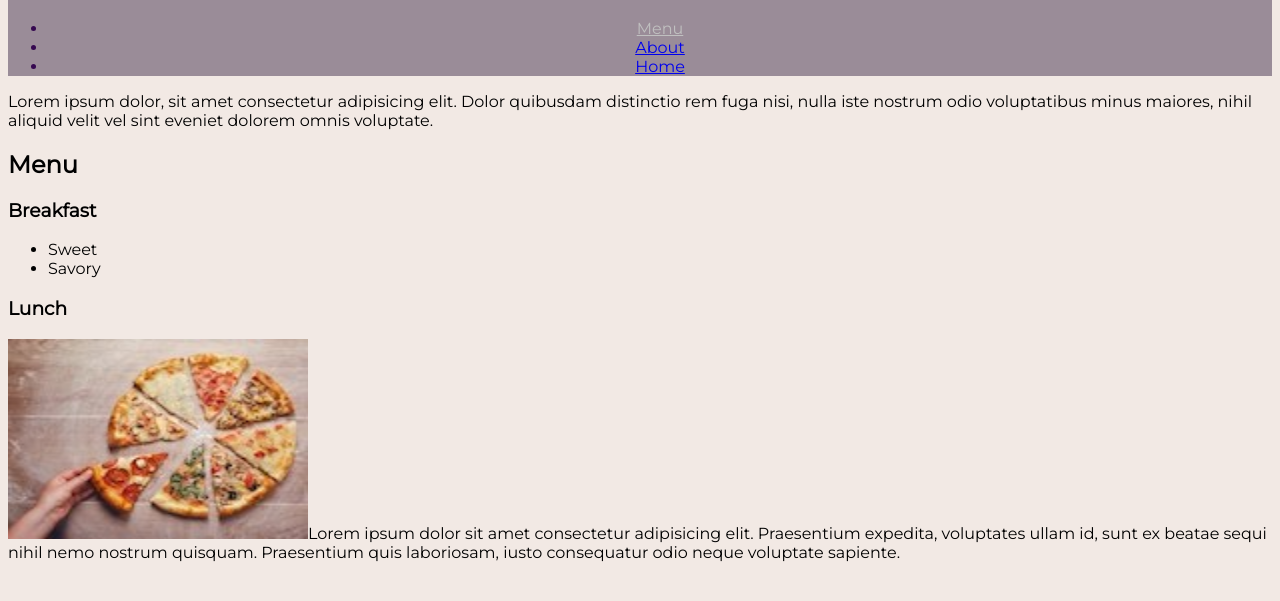
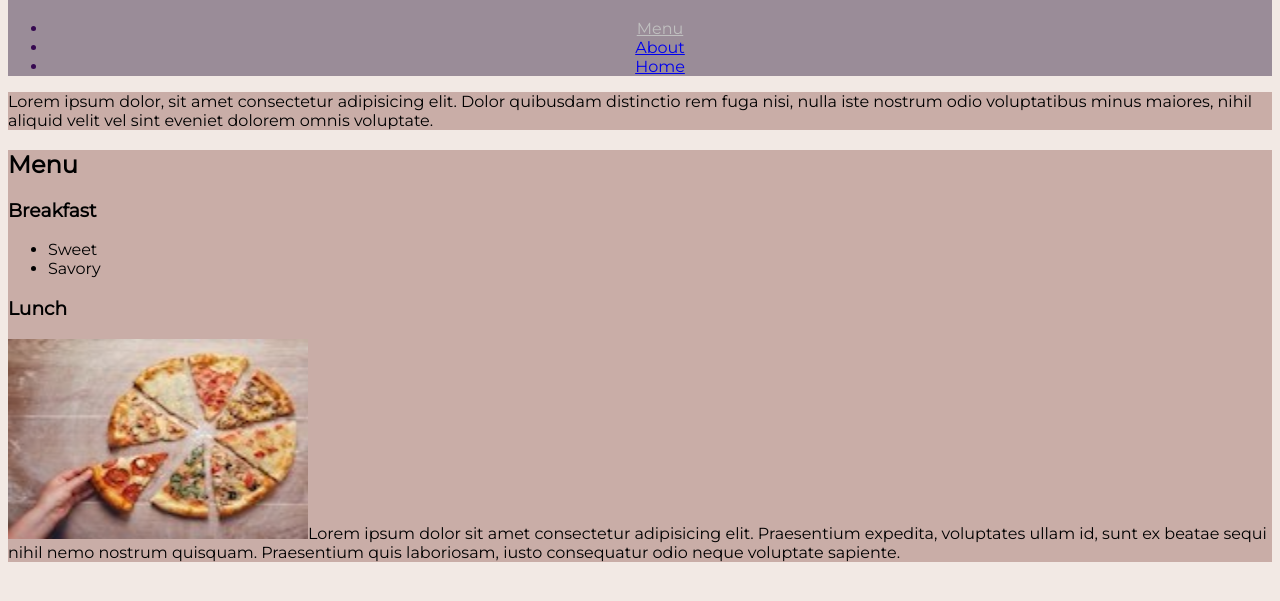
Before and after one commit to WhatUpItsDanielle/Midterm, a plain HTML site: page index.html in a window 1280 px wide. Shown: the part 71-672 px from the top of the page. Drawn offline with Linux system fonts and the light colour scheme.

Commit message:
final changes

```diff
--- a/CSS/stylesheet.css
+++ b/CSS/stylesheet.css
@@ -29,3 +29,11 @@ a:visited{
 h1{
     font-family:"Indie Flower", cursive;
 }
+
+.description{
+    background-color:#C9ADA7;
+}
+
+section{
+    background-color: #C9ADA7;
+}
--- a/index.html
+++ b/index.html
@@ -21,9 +21,9 @@
         </nav>
     </header>
 
-    <p>Lorem ipsum dolor, sit amet consectetur adipisicing elit. Dolor quibusdam distinctio rem fuga nisi, nulla iste nostrum odio voluptatibus minus maiores, nihil aliquid velit vel sint eveniet dolorem omnis voluptate.</p>
+    <p class = description>Lorem ipsum dolor, sit amet consectetur adipisicing elit. Dolor quibusdam distinctio rem fuga nisi, nulla iste nostrum odio voluptatibus minus maiores, nihil aliquid velit vel sint eveniet dolorem omnis voluptate.</p>
 
-    <h2>Menu</h2>
+    <section><h2>Menu</h2>
         <h3>Breakfast</h3>
         <ul class = break-list>
             <li>Sweet</li>
@@ -32,6 +32,8 @@
 
         <h3>Lunch</h3>
         <p><img src = "images/pizza.jpg" height = 200 width =300 alt = "Pizza">Lorem ipsum dolor sit amet consectetur adipisicing elit. Praesentium expedita, voluptates ullam id, sunt ex beatae sequi nihil nemo nostrum quisquam. Praesentium quis laboriosam, iusto consequatur odio neque voluptate sapiente. </p>
+    </section>
+
 
 
 </body>
```
Also changed, not shown: misc/about.html (+11 -1 lines). Lines whose indentation alone changed are shown as unchanged.
